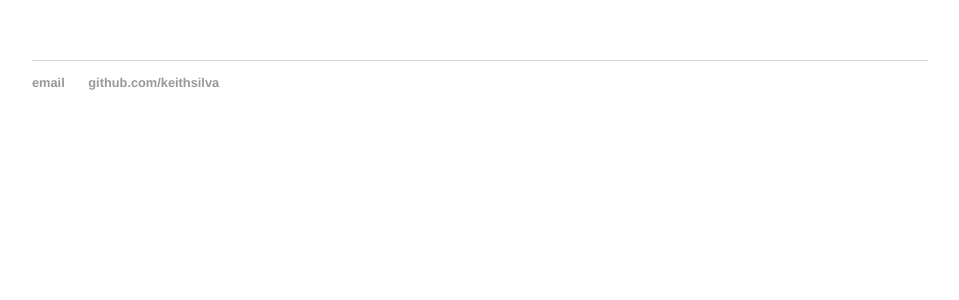
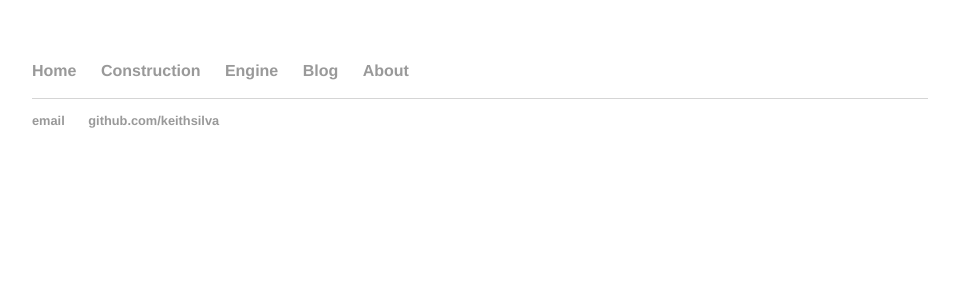
Before and after one commit to KeithSilva/circular-gardening, a Jekyll site: the page built from index.html, in a window 1280 px wide. Shown: the top 300 px of the page, without its empty margins (160-1119 px from the left). Built offline with Jekyll 4.4.1, drawn with Linux system fonts in a browser that asks for light colours.

Commit message:
Update default.html

```diff
--- a/_layouts/default.html
+++ b/_layouts/default.html
@@ -5,13 +5,24 @@
     <title>{{ page.title }}</title>
     <link rel="stylesheet" type="text/css" href="/css/main.css">
 </head>
-<div class="container">
+<body>
+    <nav>
+      <ul>
+        <li><a href="/">Home</a></li>
+	<li><a href="/construction">Construction</a></li>
+        <li><a href="/engine">Engine</a></li>
+        <li><a href="/blog">Blog</a></li>
+        <li><a href="/about">About</a></li>
+      </ul>
+    </nav>
+ <div class="container">
   {{ content }}
-</div>
+ </div>
 <footer>
     <ul>
        <li><a href="mailto:keith@puddlejumper.info">email</a></li>
        <li><a href="https://github.com/keithsilva">github.com/keithsilva</a></li>
     </ul>
 </footer>
+</body>
 </html>
```
